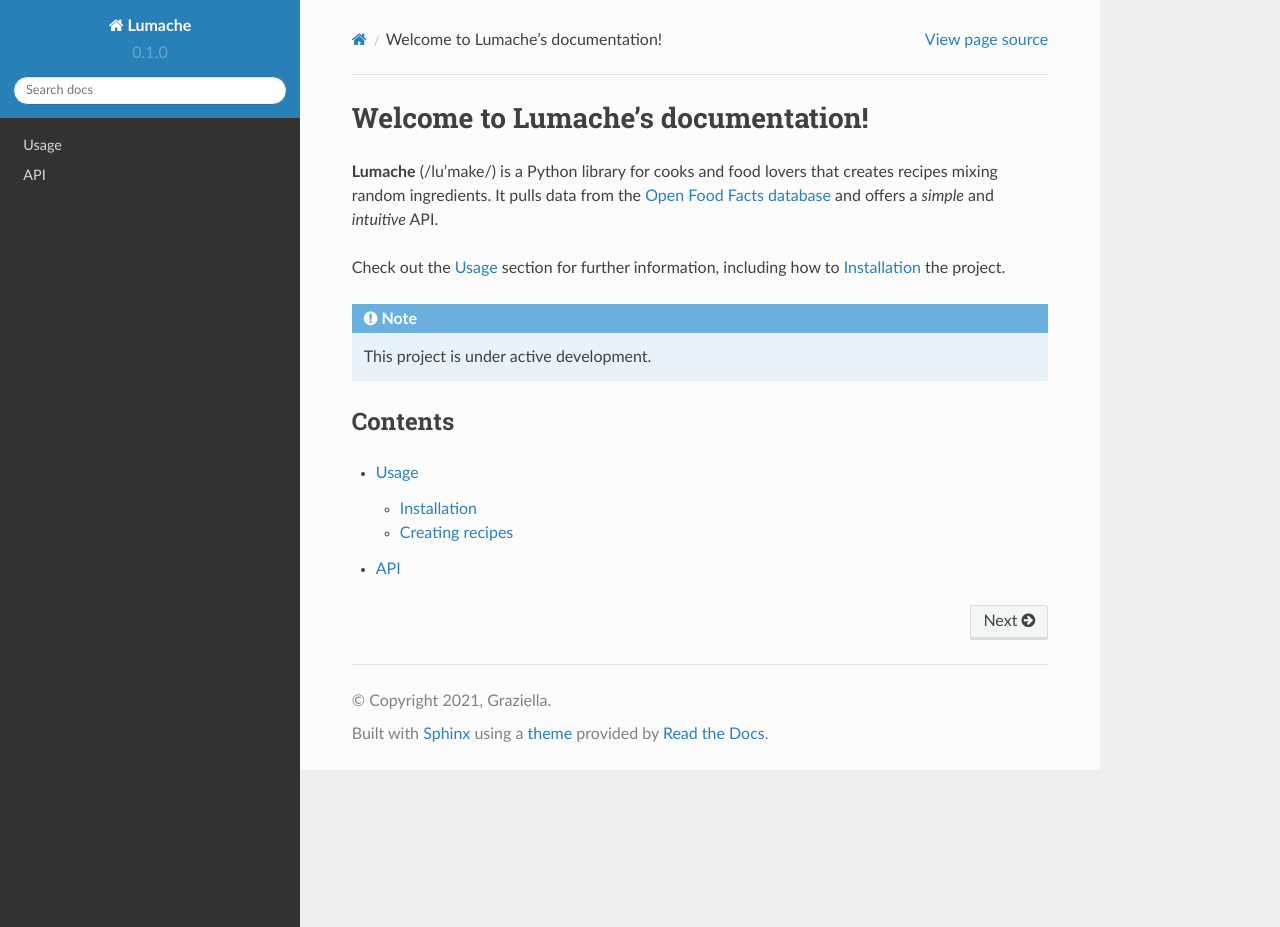
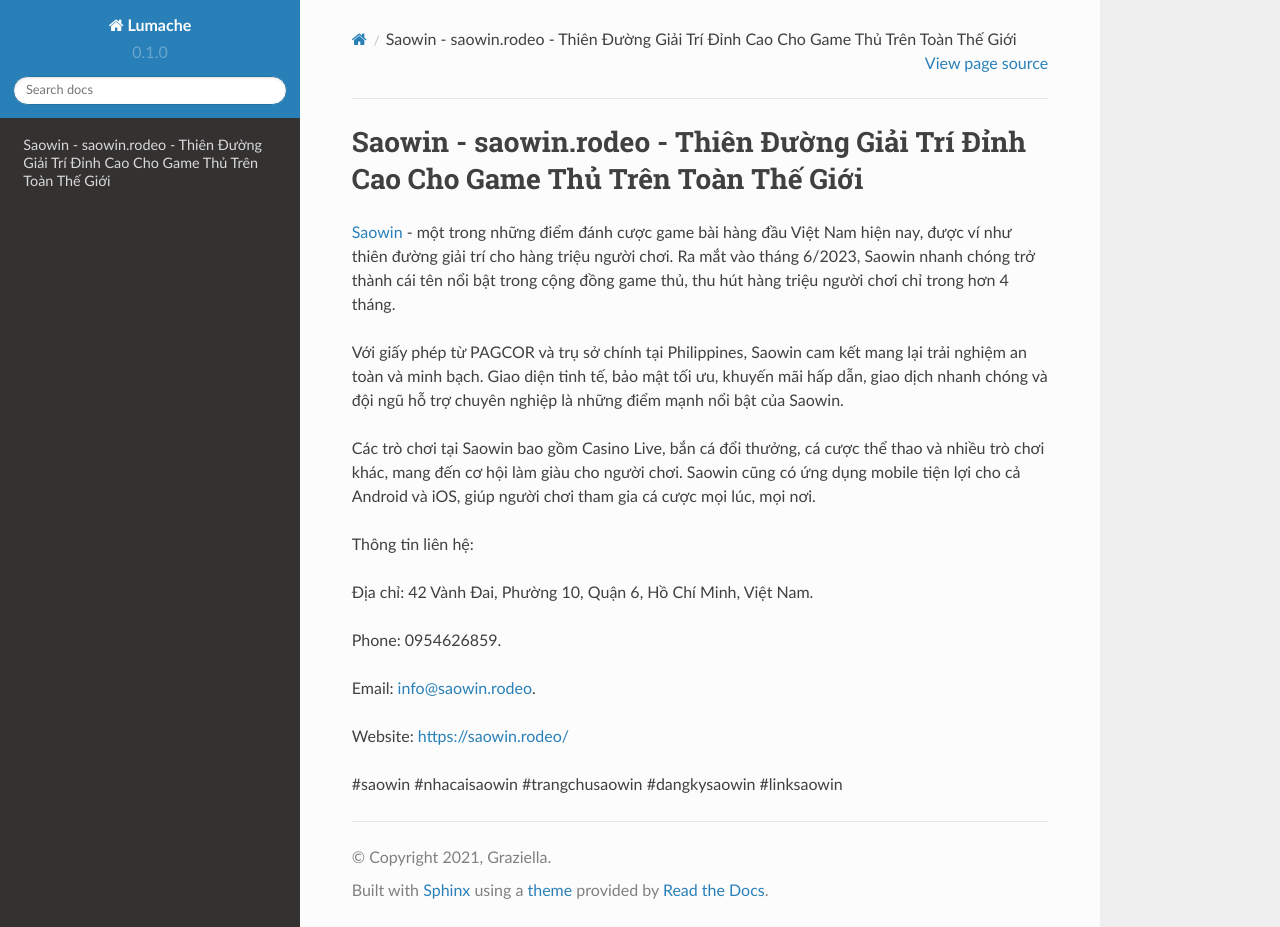
Before and after one commit to iaduphattai904809/saowinrodeo, a Sphinx documentation site: the page built from docs/source/index.rst, in a window 1280 px wide and 927 px high. Built offline with Sphinx 7.4.7 and the Read the Docs theme 2.0.0, drawn with Linux system fonts in a browser that asks for light colours.

Commit message:
Update index.rst

```diff
--- a/docs/source/index.rst
+++ b/docs/source/index.rst
@@ -1,22 +1,20 @@
-Welcome to Lumache's documentation!
+Saowin - saowin.rodeo - Thiên Đường Giải Trí Đỉnh Cao Cho Game Thủ Trên Toàn Thế Giới
 ===================================
 
-**Lumache** (/lu'make/) is a Python library for cooks and food lovers
-that creates recipes mixing random ingredients.
-It pulls data from the `Open Food Facts database <https://world.openfoodfacts.org/>`_
-and offers a *simple* and *intuitive* API.
+`Saowin <https://saowin.rodeo/>`_ - một trong những điểm đánh cược game bài hàng đầu Việt Nam hiện nay, được ví như thiên đường giải trí cho hàng triệu người chơi. Ra mắt vào tháng 6/2023, Saowin nhanh chóng trở thành cái tên nổi bật trong cộng đồng game thủ, thu hút hàng triệu người chơi chỉ trong hơn 4 tháng.
 
-Check out the :doc:`usage` section for further information, including
-how to :ref:`installation` the project.
+Với giấy phép từ PAGCOR và trụ sở chính tại Philippines, Saowin cam kết mang lại trải nghiệm an toàn và minh bạch. Giao diện tinh tế, bảo mật tối ưu, khuyến mãi hấp dẫn, giao dịch nhanh chóng và đội ngũ hỗ trợ chuyên nghiệp là những điểm mạnh nổi bật của Saowin.
 
-.. note::
+Các trò chơi tại Saowin bao gồm Casino Live, bắn cá đổi thưởng, cá cược thể thao và nhiều trò chơi khác, mang đến cơ hội làm giàu cho người chơi. Saowin cũng có ứng dụng mobile tiện lợi cho cả Android và iOS, giúp người chơi tham gia cá cược mọi lúc, mọi nơi.
 
-   This project is under active development.
+Thông tin liên hệ:
 
-Contents
---------
+Địa chỉ: 42 Vành Đai, Phường 10, Quận 6, Hồ Chí Minh, Việt Nam.
 
-.. toctree::
+Phone: 0954626859.
 
-   usage
-   api
+Email: info@saowin.rodeo.
+
+Website: https://saowin.rodeo/
+
+#saowin #nhacaisaowin #trangchusaowin #dangkysaowin #linksaowin
```
